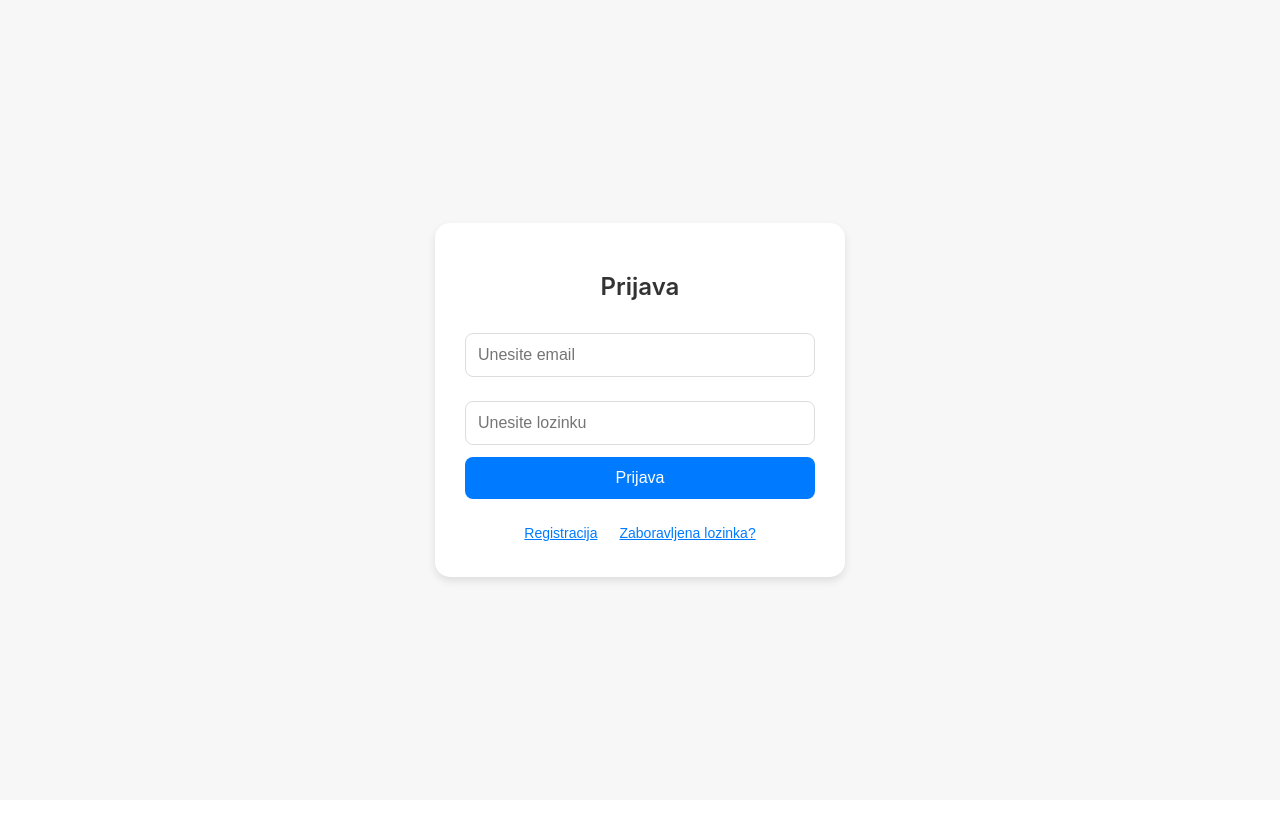
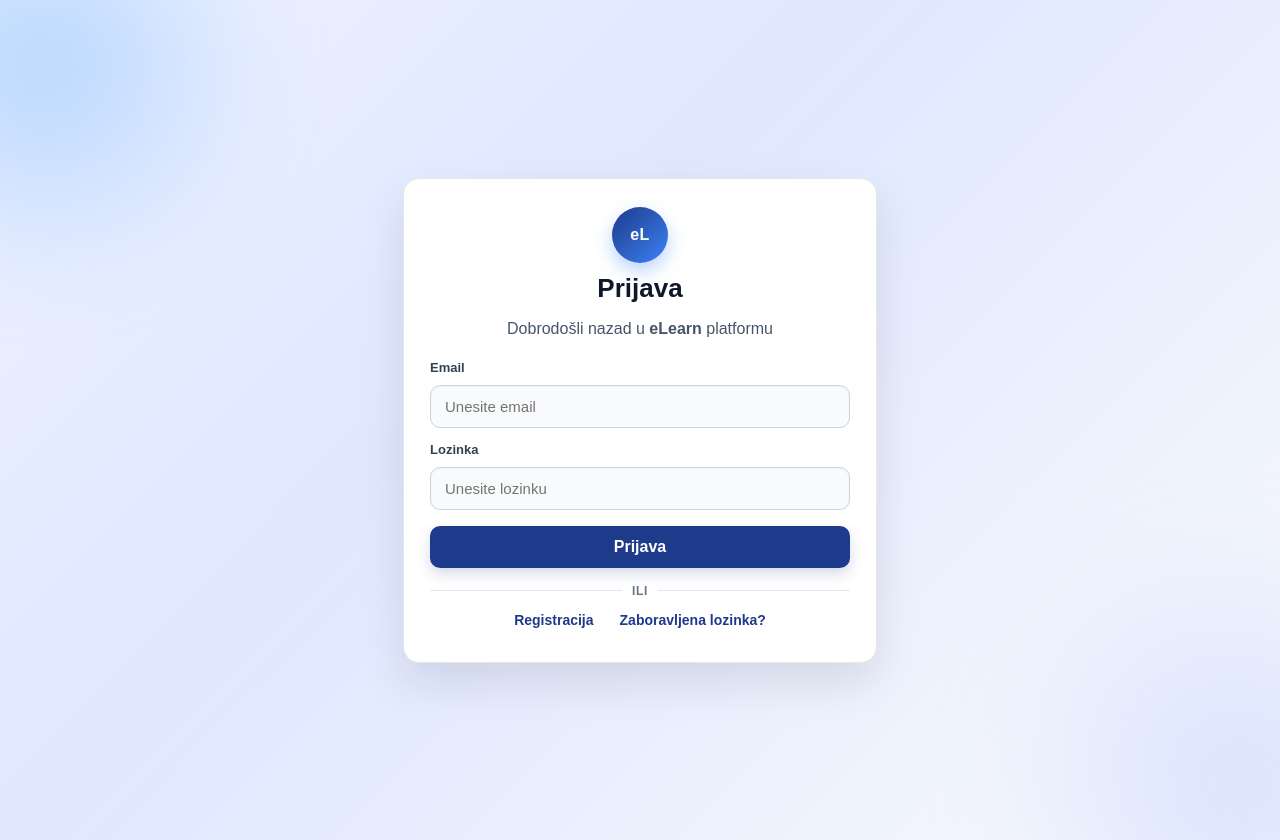
Before and after one commit to elab-development/platforma_za_online_kurseve_2021_0108, a React (Create React App) app in the folder front_end/: page / in a window 1280 px wide. Before the commit the page ends 800 px from the top, so only its background shows below. Built offline with nearby package versions, Linux system fonts and the light colour scheme.

Commit message:
Promena izgleda početne strane

```diff
--- a/front_end/src/components/Dashboard.js
+++ b/front_end/src/components/Dashboard.js
@@ -144,12 +144,14 @@ const styles = {
   quoteText: { fontSize: "18px", fontStyle: "italic", lineHeight: 1.5 },
   quoteAuthor: { marginTop: "8px", fontWeight: 700, color: "#1e3a8a" },
 
+  // ⬇️ Jedina bitna promena: fiksno 2 kolone (2 gore + 2 dole)
   infoSection: {
     display: "grid",
-    gridTemplateColumns: "repeat(auto-fit, minmax(250px, 1fr))",
+    gridTemplateColumns: "repeat(2, minmax(0, 1fr))",
     gap: "20px",
     marginTop: "20px",
   },
+
   infoBox: {
     background: "#eef2ff",
     padding: "20px",
--- a/front_end/src/components/Login.js
+++ b/front_end/src/components/Login.js
@@ -1,6 +1,6 @@
 import React, { useState, useContext } from "react";
 import { useNavigate } from "react-router-dom";
-import { AuthContext } from "../context/AuthContext"; // Adjust the path as necessary
+import { AuthContext } from "../context/AuthContext";
 import { api } from "../api/api-client";
 
 const Login = () => {
@@ -9,18 +9,18 @@ const Login = () => {
   const navigate = useNavigate();
   const { login } = useContext(AuthContext);
 
+  const [btnHover, setBtnHover] = useState(false);
+  const [regHover, setRegHover] = useState(false);
+  const [fpHover, setFpHover] = useState(false);
+
   const handleLogin = async (e) => {
     e.preventDefault();
-    // Ovde ide logika za autentifikaciju
 
     try {
-      const {data} = await api.post("/login", {
-        email,
-        password,
-      });
+      const { data } = await api.post("/login", { email, password });
       const { token, user } = data;
 
-      login(user.id, user.email, user.role, token); // Pozivamo login funkciju iz AuthContext
+      login(user.id, user.email, user.role, token);
       console.log("Login successful", { email: user.email, role: user.role, token });
       navigate("/dashboard");
     } catch (error) {
@@ -31,9 +31,20 @@ const Login = () => {
 
   return (
     <div style={styles.container}>
+      {/* dekorativne "meke" mrlje u pozadini */}
+      <div style={styles.blobA} />
+      <div style={styles.blobB} />
+
       <div style={styles.card}>
+        <div style={styles.logoWrap}>
+          <div style={styles.logoCircle}>eL</div>
+        </div>
+
         <h2 style={styles.title}>Prijava</h2>
+        <p style={styles.subtitle}>Dobrodošli nazad u <b>eLearn</b> platformu</p>
+
         <form onSubmit={handleLogin} style={styles.form}>
+          <label style={styles.label}>Email</label>
           <input
             type="email"
             placeholder="Unesite email"
@@ -42,6 +53,8 @@ const Login = () => {
             required
             style={styles.input}
           />
+
+          <label style={styles.label}>Lozinka</label>
           <input
             type="password"
             placeholder="Unesite lozinku"
@@ -50,13 +63,51 @@ const Login = () => {
             required
             style={styles.input}
           />
-          <button type="submit" style={styles.button}>Prijava</button>
+
+          <button
+            type="submit"
+            onMouseEnter={() => setBtnHover(true)}
+            onMouseLeave={() => setBtnHover(false)}
+            style={{
+              ...styles.button,
+              background: btnHover ? "#16387c" : "#1e3a8a",
+              transform: btnHover ? "translateY(-1px)" : "translateY(0)",
+              boxShadow: btnHover
+                ? "0 10px 20px rgba(30,58,138,0.25)"
+                : "0 6px 14px rgba(30,58,138,0.18)",
+            }}
+          >
+            Prijava
+          </button>
         </form>
+
+        <div style={styles.divider}>
+          <span style={styles.dividerLine} />
+          <span style={styles.dividerText}>ili</span>
+          <span style={styles.dividerLine} />
+        </div>
+
         <div style={styles.links}>
-          <button onClick={() => navigate("/register")} style={styles.linkButton}>
+          <button
+            onClick={() => navigate("/register")}
+            onMouseEnter={() => setRegHover(true)}
+            onMouseLeave={() => setRegHover(false)}
+            style={{
+              ...styles.linkButton,
+              color: regHover ? "#16387c" : "#1e3a8a",
+            }}
+          >
             Registracija
           </button>
-          <button onClick={() => navigate("/forgot-password")} style={styles.linkButton}>
+          <button
+            onClick={() => navigate("/forgot-password")}
+            onMouseEnter={() => setFpHover(true)}
+            onMouseLeave={() => setFpHover(false)}
+            style={{
+              ...styles.linkButton,
+              color: fpHover ? "#16387c" : "#1e3a8a",
+            }}
+          >
             Zaboravljena lozinka?
           </button>
         </div>
@@ -67,66 +118,163 @@ const Login = () => {
 
 const styles = {
   container: {
+    position: "relative",
     display: "flex",
     justifyContent: "center",
     alignItems: "center",
     minHeight: "100vh",
-    backgroundColor: "#f7f7f7",
+    padding: "20px",
+    background:
+      "linear-gradient(135deg, #eef2ff 0%, #e0e7ff 40%, #f8fafc 100%)",
+    overflow: "hidden",
+    fontFamily: "Arial, sans-serif",
   },
+
+  // dekorativne pozadinske mrlje
+  blobA: {
+    position: "absolute",
+    width: 400,
+    height: 400,
+    background: "radial-gradient(circle at 30% 30%, #93c5fd, transparent 60%)",
+    filter: "blur(40px)",
+    top: -60,
+    left: -80,
+    opacity: 0.6,
+    pointerEvents: "none",
+  },
+  blobB: {
+    position: "absolute",
+    width: 450,
+    height: 450,
+    background: "radial-gradient(circle at 70% 70%, #c7d2fe, transparent 60%)",
+    filter: "blur(40px)",
+    bottom: -80,
+    right: -100,
+    opacity: 0.6,
+    pointerEvents: "none",
+  },
+
   card: {
-    width: "350px",
-    backgroundColor: "#fff",
-    padding: "30px",
-    borderRadius: "15px",
-    boxShadow: "0 4px 8px rgba(0, 0, 0, 0.1)",
+    width: "100%",
+    maxWidth: 420,
+    backgroundColor: "#ffffff",
+    padding: "28px 26px",
+    borderRadius: "16px",
+    boxShadow: "0 20px 45px rgba(2, 6, 23, 0.10)",
+    textAlign: "left",
+    border: "1px solid #e5e7eb",
+    position: "relative",
+  },
+
+  logoWrap: {
+    display: "flex",
+    justifyContent: "center",
+    marginBottom: 8,
+  },
+  logoCircle: {
+    width: 56,
+    height: 56,
+    borderRadius: "50%",
+    background:
+      "linear-gradient(135deg, #1e3a8a 0%, #3b82f6 100%)",
+    color: "#fff",
+    display: "flex",
+    alignItems: "center",
+    justifyContent: "center",
+    fontWeight: 800,
+    letterSpacing: "0.5px",
+    boxShadow: "0 8px 18px rgba(59,130,246,0.35)",
+  },
+
+  title: {
+    fontSize: "26px",
+    color: "#0f172a",
+    margin: "10px 0 6px",
+    fontWeight: 800,
     textAlign: "center",
   },
-  title: {
-    fontSize: "24px",
-    color: "#333",
-    marginBottom: "20px",
-    fontWeight: "600",
+  subtitle: {
+    textAlign: "center",
+    color: "#475569",
+    marginBottom: 18,
   },
+
   form: {
     display: "flex",
     flexDirection: "column",
+    gap: 10,
+  },
+  label: {
+    fontSize: 13,
+    fontWeight: 700,
+    color: "#334155",
+    marginTop: 4,
   },
   input: {
-    margin: "12px 0",
+    padding: "12px 14px",
+    fontSize: "15px",
+    border: "1px solid #cbd5e1",
+    borderRadius: "10px",
+    outline: "none",
+    background: "#f8fafc",
+    transition: "box-shadow 0.2s ease, border-color 0.2s ease",
+    boxShadow: "inset 0 1px 2px rgba(2,6,23,0.04)",
+  },
+
+  button: {
+    width: "100%",
     padding: "12px",
-    fontSize: "16px",
-    border: "1px solid #ddd",
-    borderRadius: "8px",
-    outline: "none",
-    transition: "border-color 0.3s",
-  },
-  inputFocus: {
-    borderColor: "#007bff",
-  },
-  button: {
-    padding: "12px",
-    background: "#007bff",
+    background: "#1e3a8a",
     color: "white",
     border: "none",
-    borderRadius: "8px",
+    borderRadius: "10px",
     fontSize: "16px",
+    fontWeight: 700,
     cursor: "pointer",
-    transition: "background-color 0.3s",
+    marginTop: 6,
+    transition: "all 0.2s ease",
+    boxShadow: "0 6px 14px rgba(30,58,138,0.18)",
   },
-  buttonHover: {
-    backgroundColor: "#0056b3",
+
+  divider: {
+    display: "flex",
+    alignItems: "center",
+    gap: 10,
+    marginTop: 16,
+    marginBottom: 6,
+    justifyContent: "center",
   },
+  dividerLine: {
+    flex: 1,
+    height: 1,
+    backgroundColor: "#e5e7eb",
+  },
+  dividerText: {
+    color: "#64748b",
+    fontSize: 12,
+    fontWeight: 700,
+    textTransform: "uppercase",
+    letterSpacing: "0.06em",
+  },
+
   links: {
-    marginTop: "20px",
+    marginTop: "8px",
+    display: "flex",
+    gap: 10,
+    justifyContent: "center",
+    flexWrap: "wrap",
   },
   linkButton: {
-    background: "none",
+    background: "transparent",
     border: "none",
-    color: "#007bff",
+    color: "#1e3a8a",
     fontSize: "14px",
+    fontWeight: 700,
     cursor: "pointer",
-    textDecoration: "underline",
-    margin: "5px",
+    padding: "6px 8px",
+    borderRadius: 8,
+    textDecoration: "none",
+    transition: "color 0.15s ease, background 0.15s ease",
   },
 };
 
```
